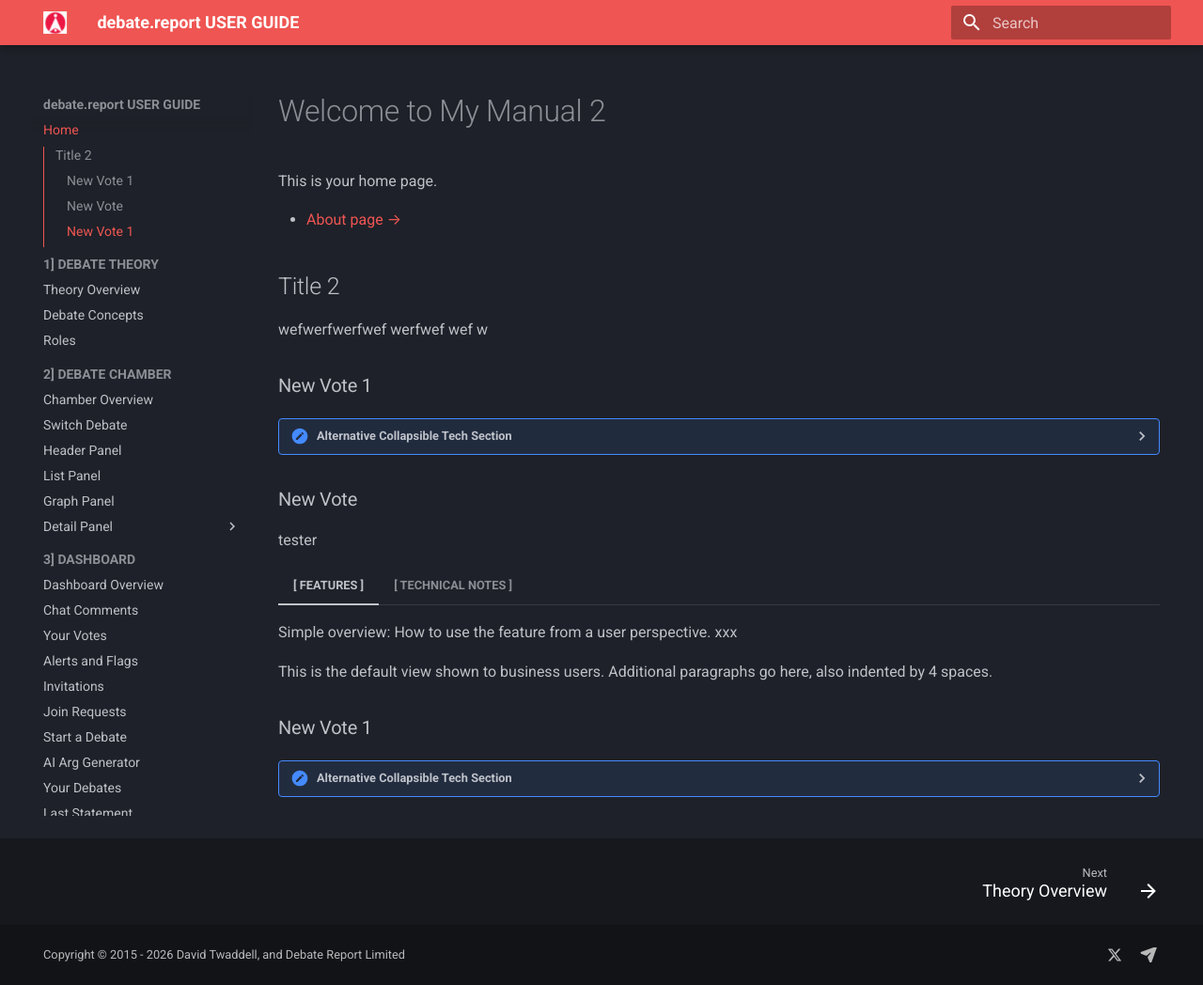
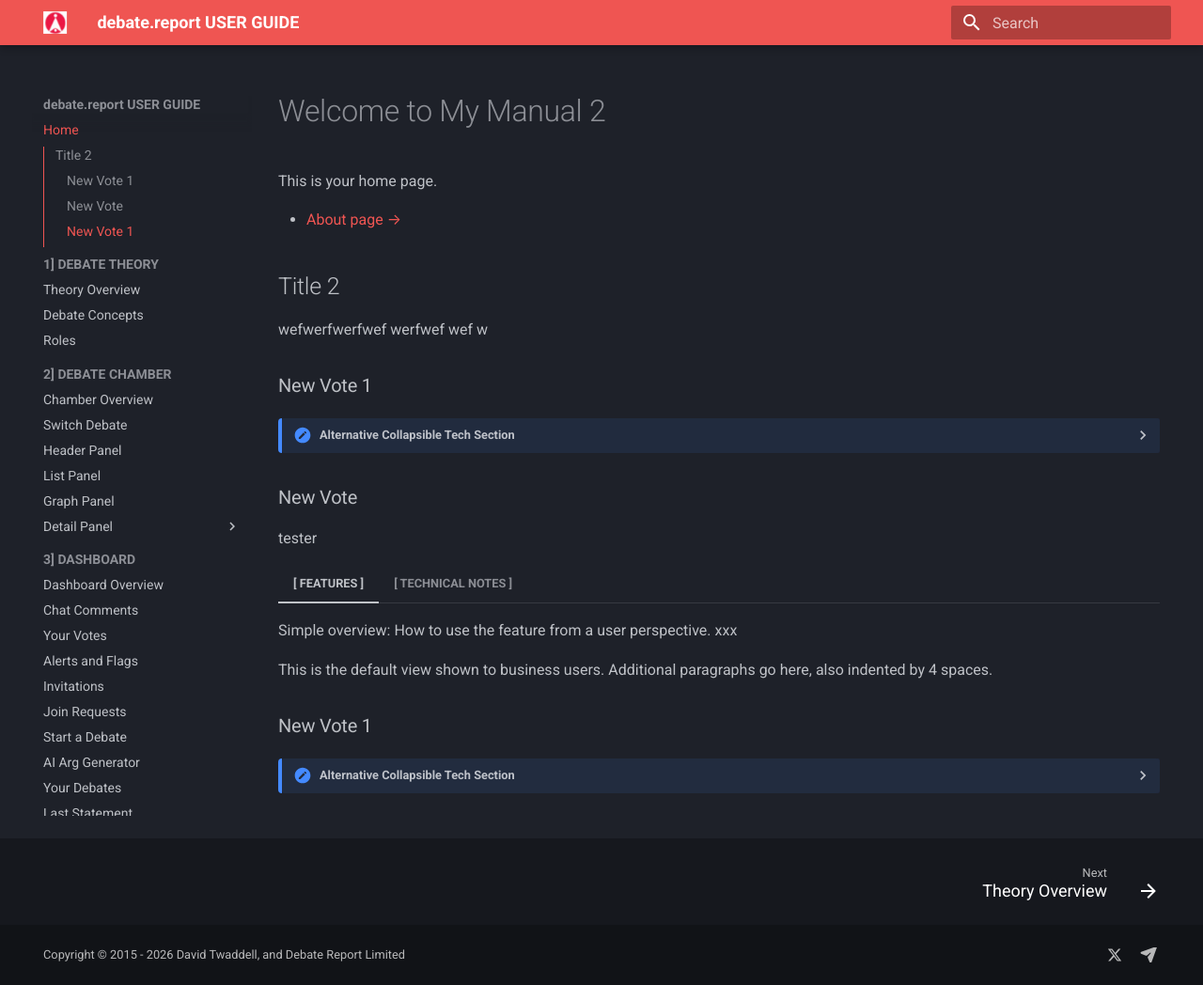
Before and after one commit to datweeds/debate, an MkDocs documentation site: the page built from docs/index.md, in a window 1280 px wide and 1048 px high. Shown: the whole window at 94% size. Built offline with MkDocs 1.6.1 and Material for MkDocs 9.7.7, drawn with Linux system fonts in a browser that asks for light colours.

Commit message:
Update extra.css

```diff
--- a/docs/stylesheets/extra.css
+++ b/docs/stylesheets/extra.css
@@ -5,3 +5,9 @@
   --md-primary-fg-color--light: #C00000;
   --md-primary-fg-color--dark: #F5F5F5;
 }
+
+.md-typeset .admonition,
+.md-typeset details {
+  border-width: 0;
+  border-left-width: 4px;
+}
```
